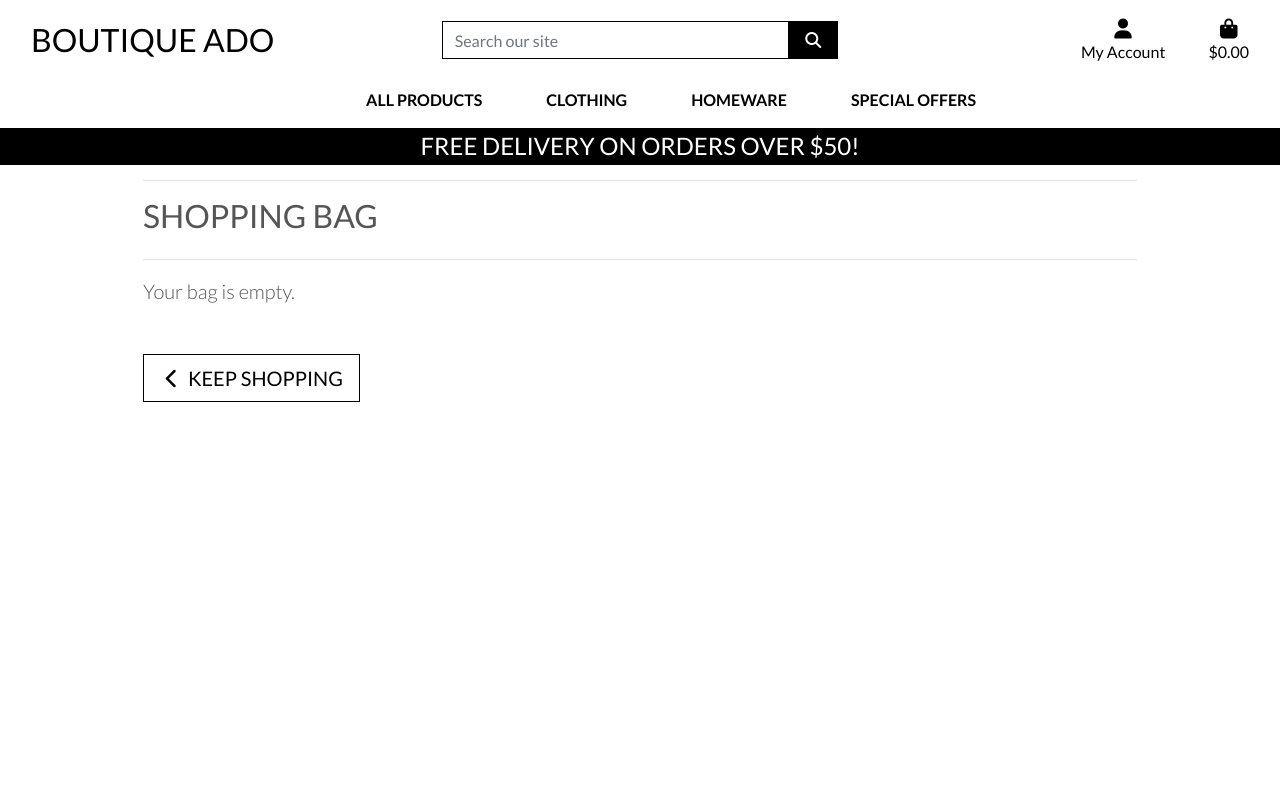
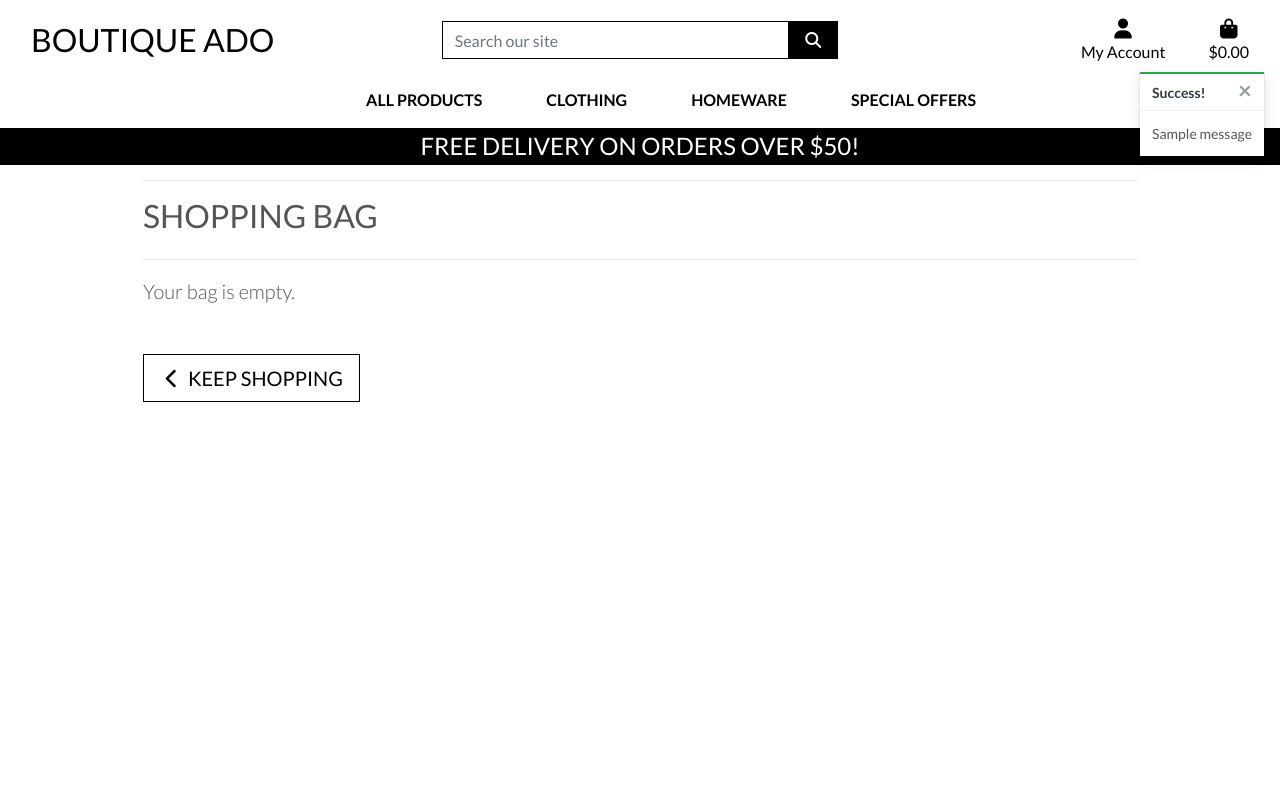
Before and after one commit to JeyAsare/boutique-ado, a Django app: page /bag/ in a window 1280 px wide. Run offline with Django 3.2, Linux system fonts and the light colour scheme; tables that the repository leaves empty hold one stand-in row (values such as "Sample post"); one stand-in notice (Sample message) is shown; some libraries are stand-ins or nearby versions.

Commit message:
Added toasts

```diff
--- a/bag/views.py
+++ b/bag/views.py
@@ -1,4 +1,7 @@
 from django.shortcuts import render, redirect, reverse, HttpResponse
+from django.contrib import messages
+
+from products.models import Product
 
 # Create your views here.
 def view_bag(request):
@@ -9,6 +12,7 @@ def view_bag(request):
 def add_to_bag(request, item_id):
     """ Add a quantity of the specified product to the shopping bag """
 
+    product = Product.objects.get(pk=item_id)
     quantity = int(request.POST.get('quantity'))
     redirect_url = request.POST.get('redirect_url')
     size = None
@@ -30,6 +34,7 @@ def add_to_bag(request, item_id):
             bag[item_id] += quantity
         else:
             bag[item_id] = quantity
+            messages.success(request, f'Added {product.name} to your bag')
 
     request.session['bag'] = bag
     return redirect(redirect_url)
--- a/boutique_ado/settings.py
+++ b/boutique_ado/settings.py
@@ -79,6 +79,8 @@ TEMPLATES = [
         },
     },
 ]
+
+MESSAGE_STORAGE = 'django.contrib.messages.storage.session.SessionStorage'
 
 AUTHENTICATION_BACKENDS = [
     # Needed to login by username in Django admin, regardless of `allauth`
--- a/static/css/base.css
+++ b/static/css/base.css
@@ -102,6 +102,21 @@ a.category-badge > span.badge.hover {
     cursor: pointer;
 }
 
+.message-container {
+    position: fixed;
+    top: 72px;
+    right: 15px;
+    z-index: 999999999999;
+}
+
+.custom-toast {
+    overflow: visible;
+}
+
+.toast-capper {
+    height: 2px;
+}
+
 /* -------------------------------- Media Queries */
 
 /* Slightly larger container on xl screens */
--- a/templates/base.html
+++ b/templates/base.html
@@ -113,8 +113,22 @@
       </div>
     </header>
 
-    {% if message %}
-      <div class="message-container"></div>
+    {% if messages %}
+      <div class="message-container">
+        {% for message in messages %}
+          {% with message.level as level %}
+            {% if level == 40 %}
+              {% include 'includes/toasts/toast_error.html' %}
+            {% elif level == 30 %}
+              {% include 'includes/toasts/toast_warning.html' %}
+            {% elif level == 25 %}
+              {% include 'includes/toasts/toast_success.html' %}
+            {% else %}
+              {% include 'includes/toasts/toast_info.html' %}
+            {% endif %}
+          {% endwith %}
+        {% endfor %}
+      </div>
     {% endif %}
 
     {% block page_header %}
@@ -124,6 +138,9 @@
     {% endblock %}
 
     {% block postloadjs%}
+    <script type="text/javascript">
+      $('.toast').toast('show');
+    </script>
     {% endblock %}
 
 
--- /dev/null
+++ b/templates/includes/toasts/toast_success.html
@@ -0,0 +1,13 @@
+<div class="toast custom-toast rounded-0 border-top-0" data-autohide="false">
+    <div class="arrow-up arrow-success"></div>
+    <div class="w-100 toast-capper bg-success"></div>
+    <div class="toast-header bg-white text-dark">
+        <strong class="mr-auto">Success!</strong>
+        <button type="button" class="ml-2 mb-1 close text-dark" data-dismiss="toast" aria-label="Close">
+            <span aria-hidden="true">&times;</span>
+        </button>
+    </div>
+    <div class="toast-body bg-white">
+        {{ message }}
+    </div>
+</div>
```
Also changed, not shown: templates/includes/toasts/toast_error.html (added, +13 -0 lines), templates/includes/toasts/toast_info.html (added, +13 -0 lines), templates/includes/toasts/toast_warning.html (added, +13 -0 lines).
